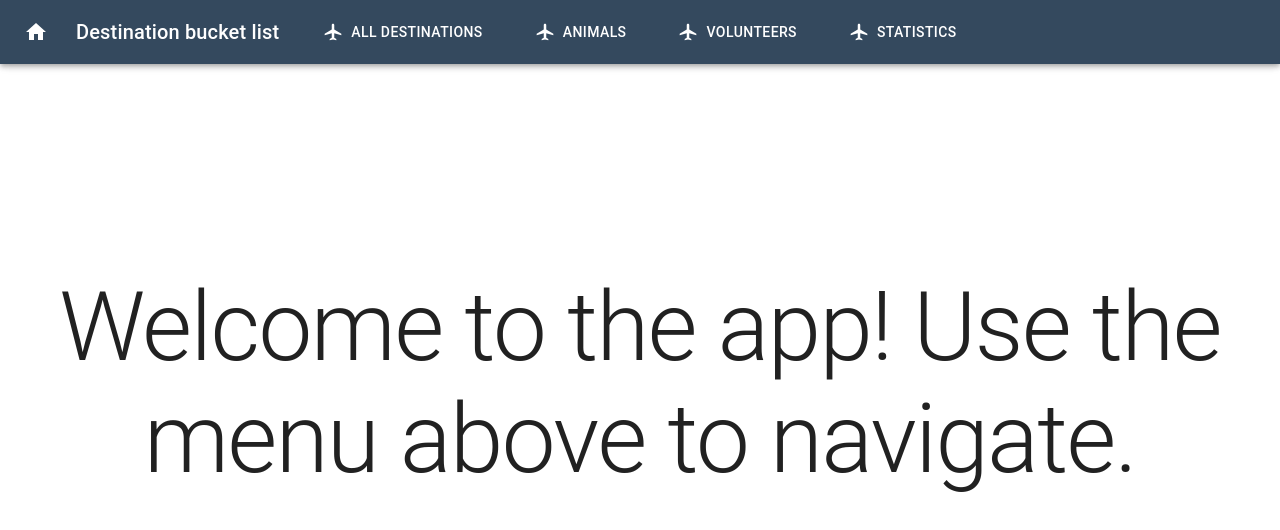
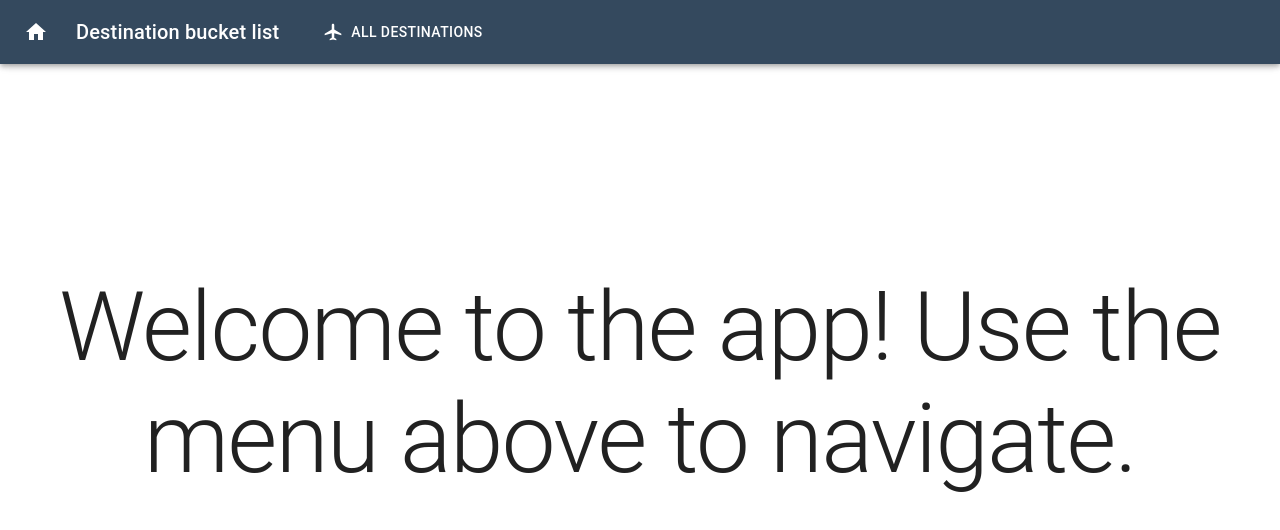
Before and after one commit to iamnotfelix/destination-bucketlist-SE, a React (Vite) app in the folder frontend/: page / in a window 1280 px wide. Shown: the top 530 px of the page. Built offline with nearby package versions, Linux system fonts and the light colour scheme.

Commit message:
Last change

```diff
--- a/frontend/src/components/AppMenu.tsx
+++ b/frontend/src/components/AppMenu.tsx
@@ -1,8 +1,6 @@
 import { Box, AppBar, Toolbar, IconButton, Typography, Button } from "@mui/material";
 import { Link, useLocation } from "react-router-dom";
-import PetsIcon from '@mui/icons-material/Pets';
 import HomeIcon from '@mui/icons-material/Home';
-import InsightsIcon from '@mui/icons-material/Insights';
 import AirplanemodeActiveIcon from '@mui/icons-material/AirplanemodeActive';
 
 export const AppMenu = () => {
@@ -35,33 +33,7 @@ export const AppMenu = () => {
 						startIcon={<AirplanemodeActiveIcon />}>
 						All destinations
 					</Button>
-					<Button
-						variant={path.startsWith("/animal") ? "outlined" : "text"}
-						to="/animal"
-						component={Link}
-						color="inherit"
-						sx={{ mr: 5 }}
-						startIcon={<AirplanemodeActiveIcon />}>
-						Animals
-					</Button>
-					<Button
-						variant={path.startsWith("/volunteer") ? "outlined" : "text"}
-						to="/volunteer"
-						component={Link}
-						color="inherit"
-						sx={{ mr: 5 }}
-						startIcon={<AirplanemodeActiveIcon />}>
-						Volunteers
-					</Button>
-					<Button
-						variant={path.startsWith("/shelter/statistics/" ) ? "outlined" : "text"}
-						to="/shelter/statistics/"
-						component={Link}
-						color="inherit"
-						sx={{ mr: 5 }}
-						startIcon={<AirplanemodeActiveIcon />}>
-						Statistics
-					</Button>
+
 
 
 				</Toolbar>
```
